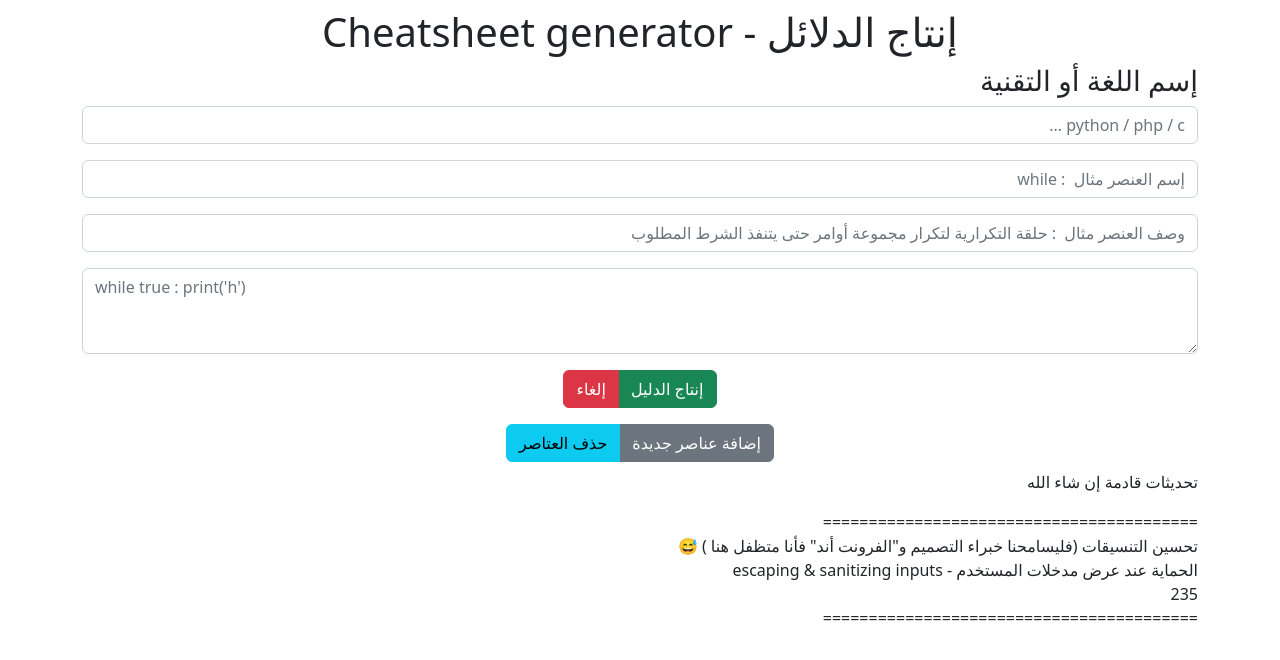
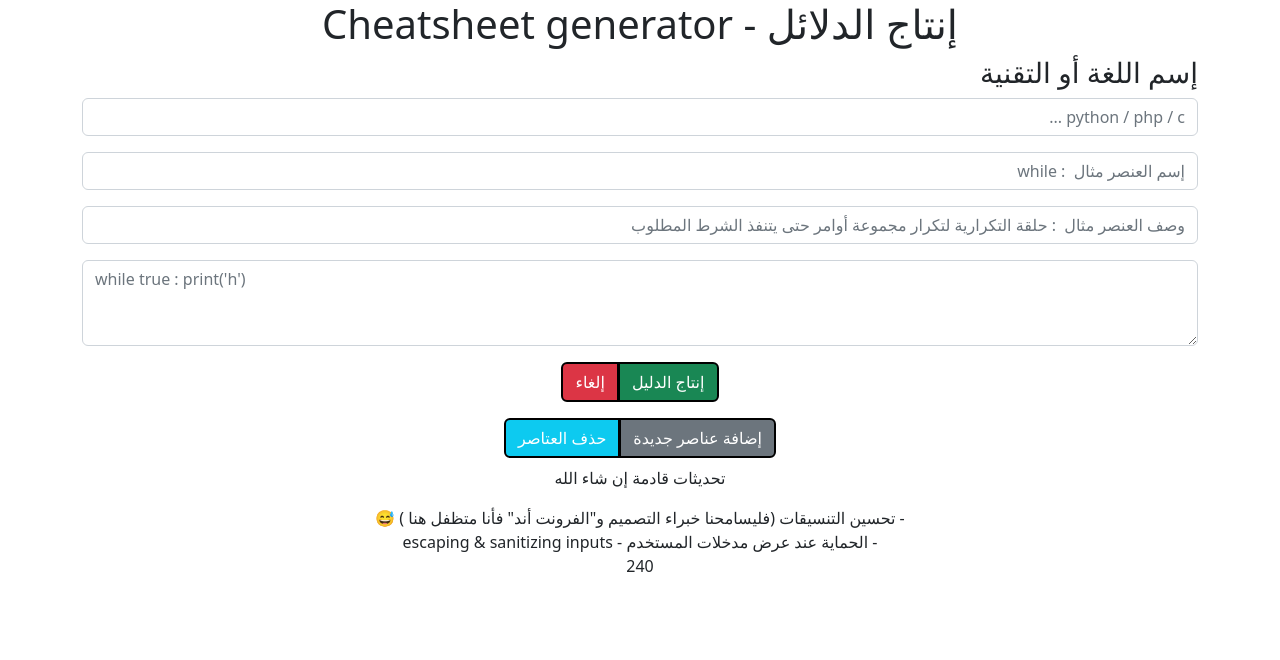
Before and after one commit to Lmuhammed/Manuals-generator, a PHP site: page / in a window 1280 px wide. Shown: the top 660 px of the page. Run offline with PHP 8.4, Linux system fonts and the light colour scheme.

Commit message:
UI updated

```diff
--- a/Includes/FeatureNextUpdate.txt
+++ b/Includes/FeatureNextUpdate.txt
@@ -1,2 +1,2 @@
-تحسين التنسيقات (فليسامحنا خبراء التصميم و"الفرونت أند" فأنا متظفل هنا ) 😅 <br>
-الحماية عند عرض مدخلات المستخدم - escaping & sanitizing inputs <br>
+- تحسين التنسيقات (فليسامحنا خبراء التصميم و"الفرونت أند" فأنا متظفل هنا ) 😅 <br>
+- الحماية عند عرض مدخلات المستخدم - escaping & sanitizing inputs <br>
--- a/Includes/PHP_helpers/functions.php
+++ b/Includes/PHP_helpers/functions.php
@@ -1,9 +1,5 @@
 <?php
 function NextUpdates() {
-
-    echo "<p>تحديثات قادمة إن شاء الله</p>";
-    echo "=========================================<br>";
+     echo "<p>تحديثات قادمة إن شاء الله</p>";
     echo readfile("Includes/FeatureNextUpdate.txt");
-    echo "<br>=========================================";
-
  }
--- a/Includes/css/style.css
+++ b/Includes/css/style.css
@@ -0,0 +1,18 @@
+.btn{
+    border: solid black 2px;
+    color: white;
+
+}
+.btn:hover {
+    background-color: rgb(255, 145, 0);
+    font-size: 30px;
+    transition: background-color 0.5s ease;
+    box-shadow: 0px 10px 20px rgba(0, 0, 0, 0.25);
+    font-size: 1em;
+
+}
+.btn:active {
+    background-color: black; /* Darker green */
+    box-shadow: 0 5px #666;
+    transform: translateY(4px);
+}
--- a/index.php
+++ b/index.php
@@ -3,6 +3,10 @@
 <html dir="rtl" lang="ar">
 <head>
 <title>  cheatSheat Generator - إنتاج الدلائل   </title>
+<!-- icon declaration -->
+<link rel="icon" href="Includes/css/pictures/favicon.ico">
+<!-- Source : https://icon-icons.com/icon/letter-c/34763 -->
+<!-- end icon declaration -->
 <link rel="stylesheet" href="Includes/Boostrab/bootstrap.rtl.min.css">
 <link rel="stylesheet" href="Includes/css/style.css">
 <style>
@@ -12,11 +16,14 @@
     </style>
 </head>
 <body>
-    <div class="container mt-2">
+    <nav>
     <p class="h1 text-center">
     إنتاج الدلائل - Cheatsheet generator
     </p>
+    </nav>
+    <main class="container mt-2">
     <form method="post" action="Includes/CheatSheet/index.php" >
+    <section>
     <div class="mb-3 h3">
     <label for="stack" class="form-label">إسم اللغة أو التقنية</label>
     <input type="text" class="form-control" id="stack" name="stack" placeholder="python / php / c ...">
@@ -33,6 +40,7 @@
     <button type="submit" class="btn btn-success">إنتاج الدليل </button>
     <button type="reset" class="btn btn-danger">إلغاء</button>
     </div>
+    </section>
     </form>
     <div class="text-center fw-bold mt-3 mb-2">
     <div class="btn-group" role="group" aria-label="Basic example">
@@ -40,12 +48,13 @@
     <button type="button" class="btn btn-info"  onclick="remove()">حذف العتاصر</button>
     </div>
     </div>
-</div>
- <!-- <p>تحديثات قادمة إن شاء الله</p> -->
- <?php
-  #echo readfile("Includes/FeatureNextUpdate.txt");
+</main>
+<footer class="text-center">
+<?php
   NextUpdates();
-   ?>
+?>
+</footer>
+
 
 <script src="Includes/JS/main.js"></script>
 </body>
```
Also changed, not shown: Includes/CheatSheet/index.php (+11 -7 lines), Includes/css/pictures/favicon.ico (added).
